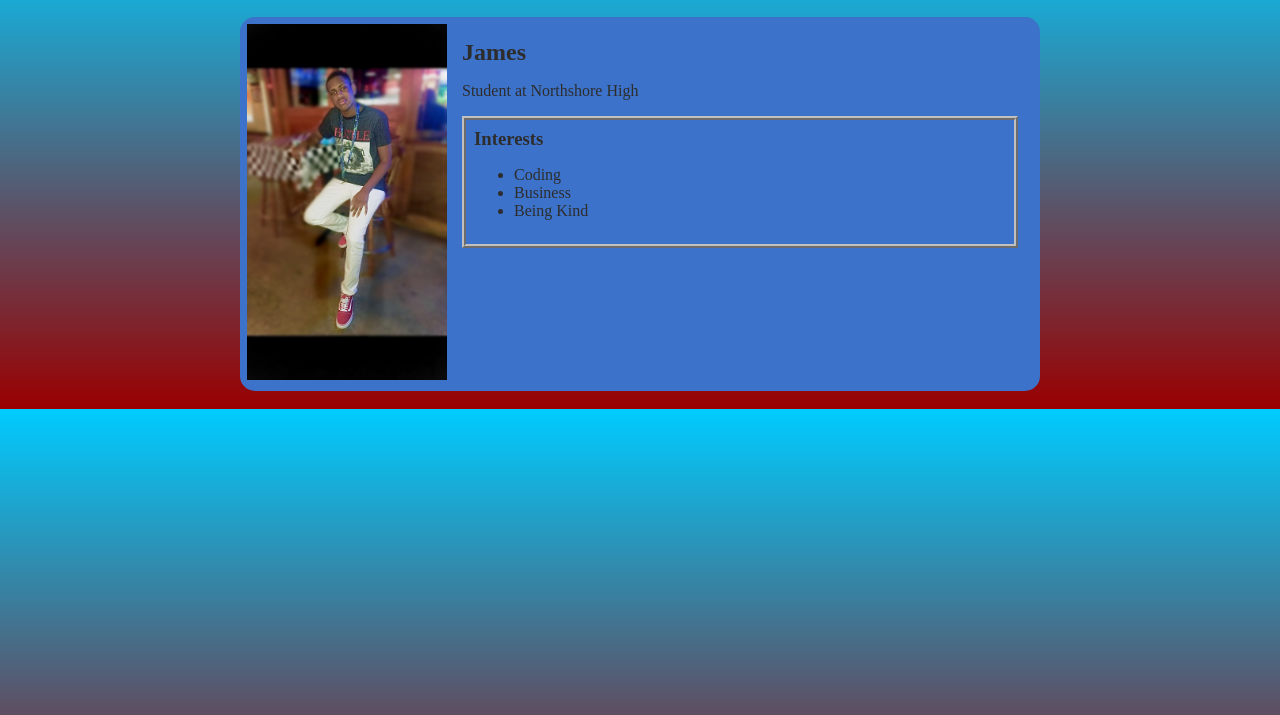
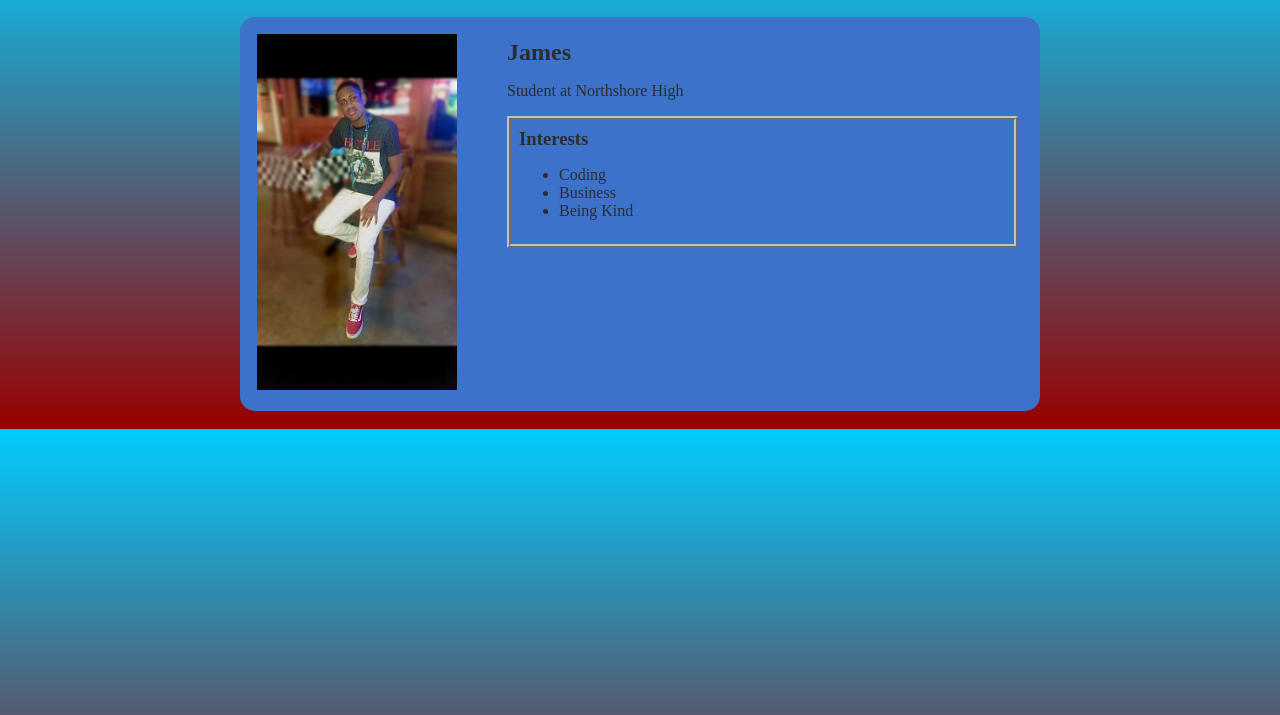
Before and after one commit to jdogg-ctrl/jdogg-ctrl.github.io, a plain HTML site: page index.html in a window 1280 px wide. Shown: the part 85-800 px from the top of the page. Drawn offline with Linux system fonts and the light colour scheme.

Commit message:
add index.html file

```diff
--- a/index.html
+++ b/index.html
@@ -57,7 +57,7 @@
         flex: 1;
         padding: 15px;
     }
-    #Interests {
+    #interests {
         border: 4px silver ridge;
         padding: 8px;
         position: relative;
@@ -91,7 +91,7 @@
             </nav>
             <main id="border1">
                 <!--Sidebar Section-->
-                <div class=.sidebar>
+                <div class="sidebar">
                     <img class="sidebar-img" src="IMG_3054.jpg">
                 </div>
                 <!--Content Section-->
@@ -99,7 +99,7 @@
                     <h2> James </h2>
                         <p> Student at Northshore High </p>
                     <!--Interests section-->
-                        <div id="Interests">
+                        <div id="interests">
                             <h3> Interests </h3>
                             <ul>
                                 <li> Coding </li>
```
